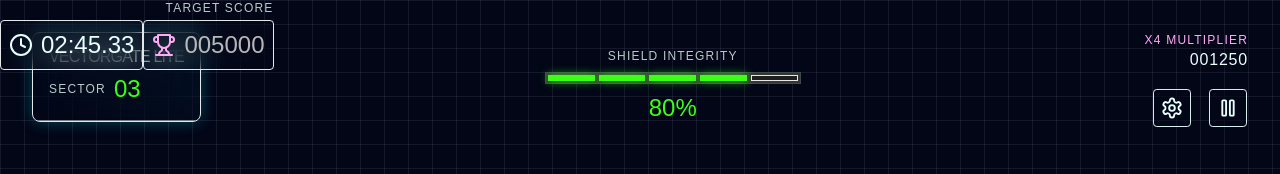
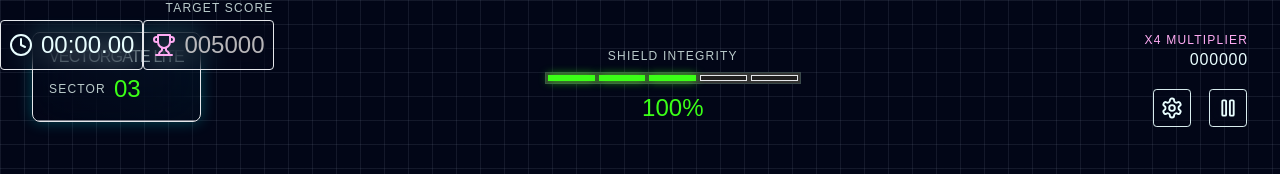
Before and after one commit to hikmetgulsesli/vectorgate-lite-c80952e9, a React (Vite) app: page / in a window 1280 px wide. Shown: the top 174 px of the page. Built offline with nearby package versions, Linux system fonts and the light colour scheme.

Commit message:
feat: US-002 - VectorGate Lite - Gameplay - VectorGate Lite screen

```diff
--- a/src/App.tsx
+++ b/src/App.tsx
@@ -15,6 +15,9 @@ import {
   savePreferences,
   setHighScore,
 } from "./features/vectorgate-lite/vectorgate-lite.repo";
+import { actStartGame } from "./features/surf-gameplay/act_start_game";
+import { actPauseGame } from "./features/surf-gameplay/act_pause_game";
+import { actRestartGame } from "./features/surf-gameplay/act_restart_game";
 
 function useGlobalApp() {
   const runtime = getOrCreateRuntime();
@@ -43,16 +46,12 @@ export default function App() {
 
   const gameplayActions = {
     "settings-1": () => setScreen("settings"),
-    "pause-esc-2": () => {
-      getOrCreateRuntime().setPaused(!getOrCreateRuntime().state.paused);
-    },
+    "pause-esc-2": () => actPauseGame(),
   };
 
   const settingsActions = {
     "settings-1": () => setScreen("settings"),
-    "pause-2": () => {
-      getOrCreateRuntime().setPaused(!getOrCreateRuntime().state.paused);
-    },
+    "pause-2": () => actPauseGame(),
     "save-preferences-3": () => {
       savePreferences(loadPreferences());
       setScreen("gameplay");
--- /dev/null
+++ b/src/features/surf-gameplay/act_pause_game.ts
@@ -0,0 +1,6 @@
+import { getOrCreateRuntime } from "../vectorgate-lite/vectorgate-lite.store";
+
+export function actPauseGame(): void {
+  const runtime = getOrCreateRuntime();
+  runtime.setPaused(!runtime.state.paused);
+}
--- /dev/null
+++ b/src/features/surf-gameplay/act_restart_game.ts
@@ -0,0 +1,7 @@
+import { getOrCreateRuntime, resetRuntime } from "../vectorgate-lite/vectorgate-lite.store";
+
+export function actRestartGame(): void {
+  const runtime = getOrCreateRuntime();
+  runtime.reset();
+  runtime.start();
+}
--- /dev/null
+++ b/src/features/surf-gameplay/act_start_game.ts
@@ -0,0 +1,7 @@
+import { getOrCreateRuntime, resetRuntime } from "../vectorgate-lite/vectorgate-lite.store";
+
+export function actStartGame(): void {
+  const runtime = getOrCreateRuntime();
+  runtime.reset();
+  runtime.start();
+}
--- a/src/screens/GameplayVectorgateLite.tsx
+++ b/src/screens/GameplayVectorgateLite.tsx
@@ -19,7 +19,19 @@ export interface GameplayVectorgateLiteProps {
 }
 
 export function GameplayVectorgateLite({ actions, runtime }: GameplayVectorgateLiteProps) {
-  void runtime;
+  const score = runtime?.score ?? 0;
+  const lives = runtime?.lives ?? 3;
+  const energy = runtime?.energy ?? 100;
+  const paused = runtime?.paused ?? false;
+  const maxLives = 5;
+  const shieldPercent = Math.max(0, Math.min(100, Math.round((energy / 100) * 100)));
+  const scoreStr = String(score).padStart(6, "0");
+  const targetScore = 5000;
+  const targetStr = String(targetScore).padStart(6, "0");
+  const minutes = Math.floor(score / 1800);
+  const seconds = Math.floor((score % 1800) / 30);
+  const centis = Math.floor(((score % 1800) % 30) * 3.33);
+  const timeStr = `${String(minutes).padStart(2, "0")}:${String(seconds).padStart(2, "0")}.${String(centis).padStart(2, "0")}`;
   return (
     <>
       {/* Playfield Canvas (Background) */}
@@ -51,21 +63,21 @@ export function GameplayVectorgateLite({ actions, runtime }: GameplayVectorgateL
       <span className="font-label-sm text-label-sm uppercase tracking-widest text-on-surface-variant">Shield Integrity</span>
       <div className="flex gap-1 w-64 h-3 bg-surface-container-highest border border-outline-variant p-[2px]">
       {/* Segmented Health */}
-      <div className="h-full w-1/5 bg-tertiary-container shadow-[0_0_10px_rgba(59,255,23,0.8)]"></div>
-      <div className="h-full w-1/5 bg-tertiary-container shadow-[0_0_10px_rgba(59,255,23,0.8)]"></div>
-      <div className="h-full w-1/5 bg-tertiary-container shadow-[0_0_10px_rgba(59,255,23,0.8)]"></div>
-      <div className="h-full w-1/5 bg-tertiary-container shadow-[0_0_10px_rgba(59,255,23,0.8)]"></div>
-      {/* Empty Segment */}
-      <div className="h-full w-1/5 bg-surface-container border border-outline-variant/30"></div>
+      {Array.from({ length: maxLives }).map((_, i) => (
+        <div
+          key={i}
+          className={`h-full w-1/5 ${i < lives ? "bg-tertiary-container shadow-[0_0_10px_rgba(59,255,23,0.8)]" : "bg-surface-container border border-outline-variant/30"}`}
+        ></div>
+      ))}
       </div>
-      <span className="font-headline-md text-headline-md text-tertiary-container neon-glow-tertiary">80%</span>
+      <span className="font-headline-md text-headline-md text-tertiary-container neon-glow-tertiary">{shieldPercent}%</span>
       </div>
       {/* Right HUD: Score & Actions */}
       <div className="flex flex-col items-end gap-4 pointer-events-auto">
       {/* Score Multiplier & Score */}
       <div className="flex flex-col items-end score-active">
       <span className="font-label-sm text-label-sm uppercase tracking-widest text-secondary neon-glow-secondary">x4 Multiplier</span>
-      <span className="font-display-xl text-display-xl text-primary neon-glow-primary tabular-nums tracking-wider">001250</span>
+      <span className="font-display-xl text-display-xl text-primary neon-glow-primary tabular-nums tracking-wider">{scoreStr}</span>
       </div>
       {/* Trailing Icons (Shared Component Logic) */}
       <div className="flex gap-4">
@@ -86,17 +98,36 @@ export function GameplayVectorgateLite({ actions, runtime }: GameplayVectorgateL
       {/* Left: Session Time */}
       <div className="flex items-center gap-2 bg-surface/40 backdrop-blur-md border border-primary/30 p-2 rounded pointer-events-auto scanline">
       <Clock className="text-primary text-sm" aria-hidden={true} focusable="false" />
-      <span className="font-headline-md text-headline-md text-primary neon-glow-primary text-lg tabular-nums">02:45.33</span>
+      <span className="font-headline-md text-headline-md text-primary neon-glow-primary text-lg tabular-nums">{timeStr}</span>
       </div>
       {/* Right: High Score */}
       <div className="flex flex-col items-end pointer-events-auto">
       <span className="font-label-sm text-label-sm uppercase tracking-widest text-on-surface-variant mb-1">Target Score</span>
       <div className="flex items-center gap-2 bg-surface/40 backdrop-blur-md border border-primary/30 p-2 rounded scanline">
       <Trophy className="text-secondary text-sm" aria-hidden={true} focusable="false" />
-      <span className="font-headline-md text-headline-md text-on-surface opacity-80 text-lg tabular-nums">005000</span>
+      <span className="font-headline-md text-headline-md text-on-surface opacity-80 text-lg tabular-nums">{targetStr}</span>
       </div>
       </div>
       </div>
+      {paused && (
+        <div className="absolute inset-0 z-[60] flex items-center justify-center bg-black/70 backdrop-blur-sm">
+          <div className="flex flex-col items-center gap-4">
+            <span className="font-display-xl text-display-xl text-primary neon-glow-primary">PAUSED</span>
+            <button
+              className="px-6 py-2 border border-primary text-primary hover:bg-primary/20 transition-colors rounded"
+              onClick={actions?.["pause-esc-2"]}
+            >
+              Resume
+            </button>
+            <button
+              className="px-6 py-2 border border-secondary text-secondary hover:bg-secondary/20 transition-colors rounded"
+              onClick={actions?.["settings-1"]}
+            >
+              Settings
+            </button>
+          </div>
+        </div>
+      )}
     </>
   );
 }
```
